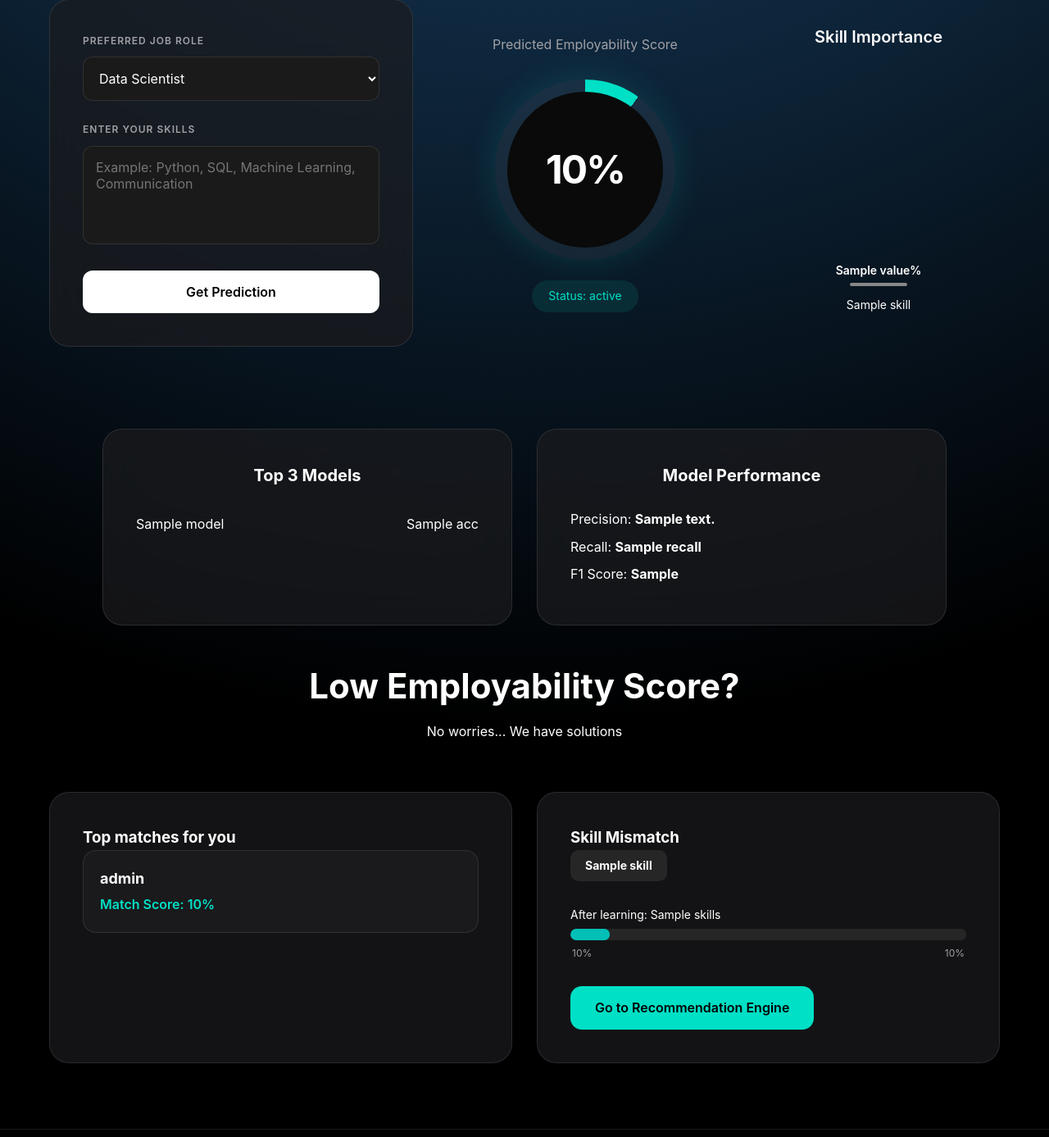
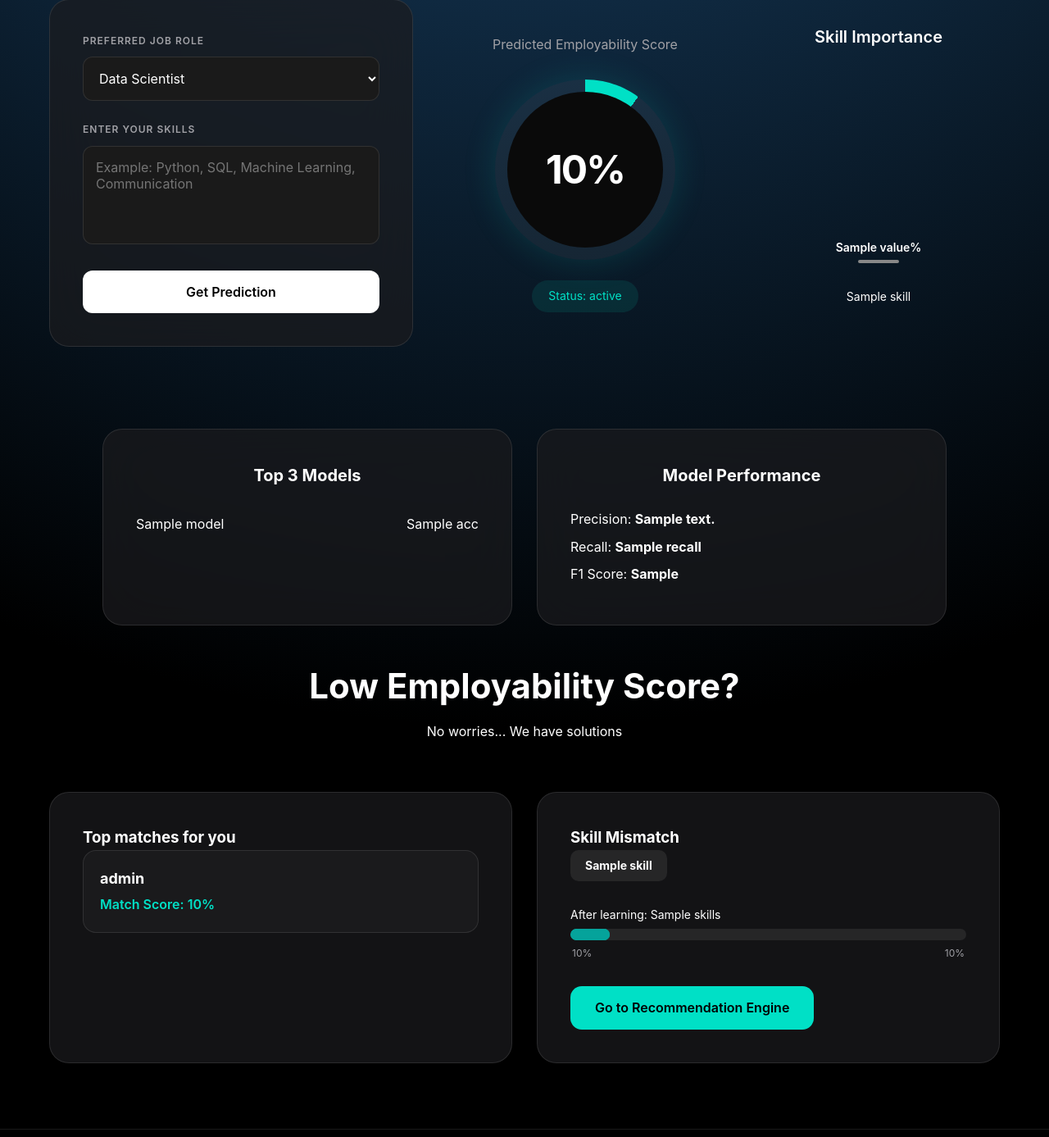
Before and after one commit to SHESHAL01/DSGP_Group_27, a Flask app: template templates/employability.html in a window 1280 px wide. Shown: the part 406-1793 px from the top of the page at 82% size. Run offline with Flask 3, Linux system fonts and the light colour scheme; the template is opened without the code that fills it: most values are stand-ins (such as "Sample title", 1, 10 or a date in 2020); parts of the project's set-up code (start-up, migrations or seed data) failed here and were passed over.

Commit message:
updated the HTML and CSS files for the employability prediction page

```diff
--- a/static/employability.css
+++ b/static/employability.css
@@ -233,39 +233,43 @@ textarea {
 .perf-chart {
     display: flex;
     align-items: flex-end;
-    justify-content: space-around;
+    justify-content: space-between;
     gap: 20px;
-    flex: 1;
     padding-top: 20px;
     padding-bottom: 10px;
     height: 280px;
 }
 
-.perf-bar-wrapper {
-    display: flex;
-    flex-direction: column;
-    align-items: center;
+
+.perf-bar-wrapper{
+    position: relative;
+    display:flex;
+    flex-direction:column;
+    align-items:center;
+    min-height: 250px;
     flex: 1;
     height: 100%;
-    justify-content: flex-end;
+    padding-bottom: 3rem;
 }
 
 .perf-bar {
     position: relative;
-    width: 100%;
-    max-width: 70px;
+    width: 50px;
     background: #b0b0b0;
     border-radius: 4px;
     display: flex;
     align-items: flex-start;
     justify-content: center;
     border: 2px solid #888;
+    margin-top: auto;
 }
+
 
 .perf-bar.highest {
     background: var(--accent-color);
     border-color: #007a66;
 }
+
 
 .perf-bar span {
     position: absolute;
@@ -277,15 +281,26 @@ textarea {
     font-weight: 600;
     white-space: nowrap;
 }
-
 .perf-bar-wrapper .label {
-    margin-top: 12px;
+    position: absolute;
+    bottom: 0;
+    left: 50%;
+    transform: translateX(-50%);
+    width: 100%;
+    padding: 0 6px;
     text-align: center;
     font-size: 14px;
     color: var(--text-primary);
     font-weight: 400;
+    line-height: 1.2;
 }
-
+.bar-area{
+    height:200px;
+    width:100%;
+    display:flex;
+    align-items:flex-end;
+    justify-content:center;
+}
 .model-info {
     display: flex;
     gap: 30px;
@@ -411,7 +426,7 @@ textarea {
     left: 0;
     top: 0;
     height: 100%;
-    background: rgba(6, 76, 104, 0.349);
+    background: rgba(8, 116, 119, 0.662);
     border-radius: 8px;
     z-index: 2;
 }
--- a/templates/employability.html
+++ b/templates/employability.html
@@ -85,8 +85,10 @@ style="background: conic-gradient(var(--accent-color) {{score}}%, rgba(255,255,2
 
 <div class="perf-bar-wrapper">
 
-<div class="perf-bar" style="height:{{value}}%;">
-<span>{{value}}%</span>
+<div class="bar-area">
+    <div class="perf-bar" style="height:{{value}}%;">
+        <span>{{value}}%</span>
+    </div>
 </div>
 
 <div class="label">{{skill}}</div>
```
